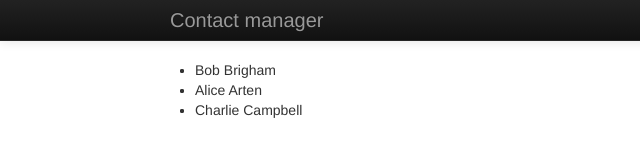
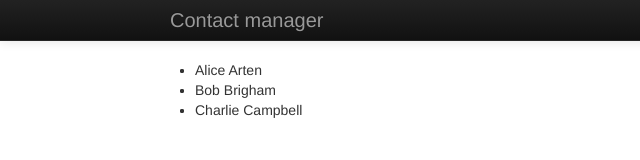
Before and after one commit to qbahers/marionette-tutorial, a plain HTML site: page index.html in a window 1280 px wide. Shown: the full height of the page, 0-640 px from the left. Drawn offline with Linux system fonts and the light colour scheme.

Commit message:
Sort the contacts collection

```diff
--- a/index.html
+++ b/index.html
@@ -42,7 +42,9 @@
       ContactManager.Contact = Backbone.Model.extend({});
 
       ContactManager.ContactCollection = Backbone.Collection.extend({
-	model: ContactManager.Contact
+	model: ContactManager.Contact,
+
+	comparator: "firstName"
       });
 
       ContactManager.ContactItemView = Marionette.ItemView.extend({
```
